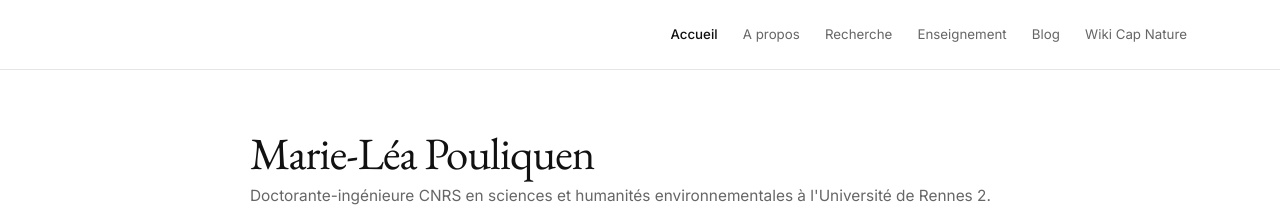
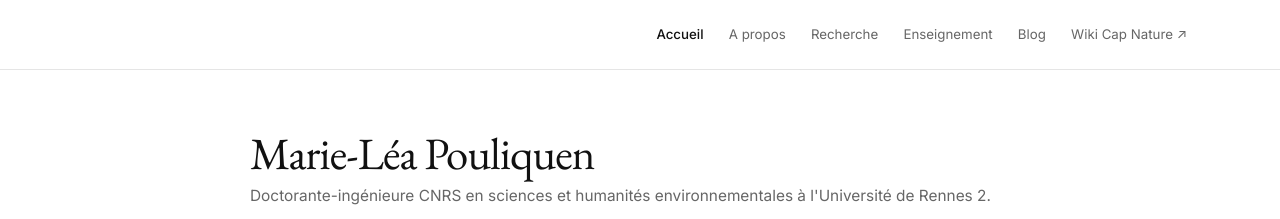
Before and after one commit to marieleapouliquen/marieleapouliquen.github.io, a Jekyll site: the page built from _pages/index.md, in a window 1280 px wide. Shown: the top 219 px of the page. Built offline with Jekyll 4.4.1, drawn with Linux system fonts in a browser that asks for light colours.

Commit message:
Update default.html

```diff
--- a/_layouts/default.html
+++ b/_layouts/default.html
@@ -28,9 +28,13 @@
       {% endunless %}
       <nav class="site-nav" aria-label="Navigation principale">
         {% for item in site.data.navigation %}
-          {% assign current = page.url | replace: '/index.html', '/' %}
-          <a href="{{ item.url | relative_url }}"
-             {% if current == item.url %}class="active" aria-current="page"{% endif %}>{{ item.title }}</a>
+          {% if item.external %}
+            <a href="{{ item.url }}" target="_blank" rel="noopener" class="nav-external">{{ item.title }} <span class="nav-arrow">↗</span></a>
+          {% else %}
+            {% assign current = page.url | replace: '/index.html', '/' %}
+            <a href="{{ item.url | relative_url }}"
+               {% if current == item.url %}class="active" aria-current="page"{% endif %}>{{ item.title }}</a>
+          {% endif %}
         {% endfor %}
       </nav>
     </div>
```
